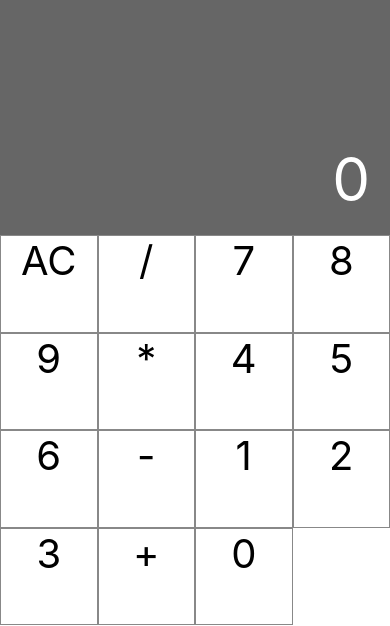
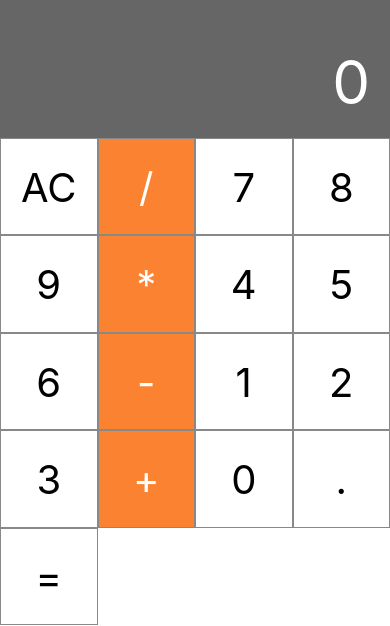
Before and after one commit to HDeiro/react-native-studies, a React Native app in the folder calculator/: screen / in a window 390 px wide. Shown: the part 219-845 px from the top of the page. Built offline with nearby package versions, Linux system fonts and the light colour scheme.

Commit message:
Expand button options

```diff
--- a/calculator/src/App.tsx
+++ b/calculator/src/App.tsx
@@ -22,10 +22,12 @@ const App = () => {
     <SafeAreaView style={styles.container}>
       <Display value={value} />
       <View style={styles.buttonContainer}>
-        {calcDataRef.current.map(({label}) => (
+        {calcDataRef.current.map(({label, type, spaceSlot}) => (
           <Button
             key={`calc-action-${label}`}
             label={label}
+            spaceSlot={spaceSlot}
+            type={type}
             onClick={() => console.log('aaaa')}
           />
         ))}
--- a/calculator/src/components/Button.tsx
+++ b/calculator/src/components/Button.tsx
@@ -1,4 +1,4 @@
-import React from 'react';
+import React, {useMemo} from 'react';
 import {
   Dimensions,
   GestureResponderEvent,
@@ -9,26 +9,58 @@ import {
 
 type PropsType = {
   label: string | number;
+  type: string;
+  spaceSlot: 1 | 2 | 3;
   onClick: (event: GestureResponderEvent) => void;
 };
 
-const buttonSize = Dimensions.get('window').width / 4;
+const buttonSizeUnit = Dimensions.get('window').width / 4;
 const styles = StyleSheet.create({
   Button: {
     fontSize: 40,
-    height: buttonSize,
-    width: buttonSize,
+    lineHeight: buttonSizeUnit,
+    height: buttonSizeUnit,
+    width: buttonSizeUnit,
     backgroundColor: '#fff',
     textAlign: 'center',
     borderWidth: 1,
     borderColor: '#888',
   },
+  ButtonForMathOperation: {
+    color: '#fff',
+    backgroundColor: '#fa8231',
+  },
+  ButtonDouble: {
+    width: buttonSizeUnit * 2,
+  },
+  ButtonTriple: {
+    width: buttonSizeUnit * 3,
+  },
 });
 
-const Button = ({onClick, label}: PropsType) => (
-  <TouchableHighlight onPress={onClick}>
-    <Text style={styles.Button}>{label}</Text>
-  </TouchableHighlight>
-);
+const Button = ({onClick, label, type, spaceSlot}: PropsType) => {
+  const stylesToApply = useMemo(() => {
+    const stylesToBeApplied = [];
+    stylesToBeApplied.push(styles.Button);
+
+    if (type === 'MathOperation') {
+      stylesToBeApplied.push(styles.ButtonForMathOperation);
+    }
+
+    if (spaceSlot === 2) {
+      stylesToBeApplied.push(styles.ButtonDouble);
+    } else if (spaceSlot === 3) {
+      stylesToBeApplied.push(styles.ButtonTriple);
+    }
+
+    return stylesToBeApplied;
+  }, [type]);
+
+  return (
+    <TouchableHighlight onPress={onClick}>
+      <Text style={stylesToApply}>{label}</Text>
+    </TouchableHighlight>
+  );
+};
 
 export default Button;
--- a/calculator/src/data/basic-calc.json
+++ b/calculator/src/data/basic-calc.json
@@ -1,62 +1,87 @@
 [
   {
     "label": "AC",
-    "type": "functional-operation"
+    "type": "FunctionalOperation",
+    "spaceSlot": 1
   },
   {
     "label": "/",
-    "type": "math-operation"
+    "type": "MathOperation",
+    "spaceSlot": 1
   },
   {
     "label": 7,
-    "type": "number"
+    "type": "Number",
+    "spaceSlot": 1
   },
   {
     "label": 8,
-    "type": "number"
+    "type": "Number",
+    "spaceSlot": 1
   },
   {
     "label": 9,
-    "type": "number"
+    "type": "Number",
+    "spaceSlot": 1
   },
   {
     "label": "*",
-    "type": "math-operation"
+    "type": "MathOperation",
+    "spaceSlot": 1
   },
   {
     "label": 4,
-    "type": "number"
+    "type": "Number",
+    "spaceSlot": 1
   },
   {
     "label": 5,
-    "type": "number"
+    "type": "Number",
+    "spaceSlot": 1
   },
   {
     "label": 6,
-    "type": "number"
+    "type": "Number",
+    "spaceSlot": 1
   },
   {
     "label": "-",
-    "type": "math-operation"
+    "type": "MathOperation",
+    "spaceSlot": 1
   },
   {
     "label": 1,
-    "type": "number"
+    "type": "Number",
+    "spaceSlot": 1
   },
   {
     "label": 2,
-    "type": "number"
+    "type": "Number",
+    "spaceSlot": 1
   },
   {
     "label": 3,
-    "type": "number"
+    "type": "Number",
+    "spaceSlot": 1
   },
   {
     "label": "+",
-    "type": "math-operation"
+    "type": "MathOperation",
+    "spaceSlot": 1
   },
   {
     "label": 0,
-    "type": "number"
+    "type": "Number",
+    "spaceSlot": 1
+  },
+  {
+    "label": ".",
+    "type": "FunctionalOperation",
+    "spaceSlot": 1
+  },
+  {
+    "label": "=",
+    "type": "FunctionalOperation",
+    "spaceSlot": 1
   }
 ]
```
